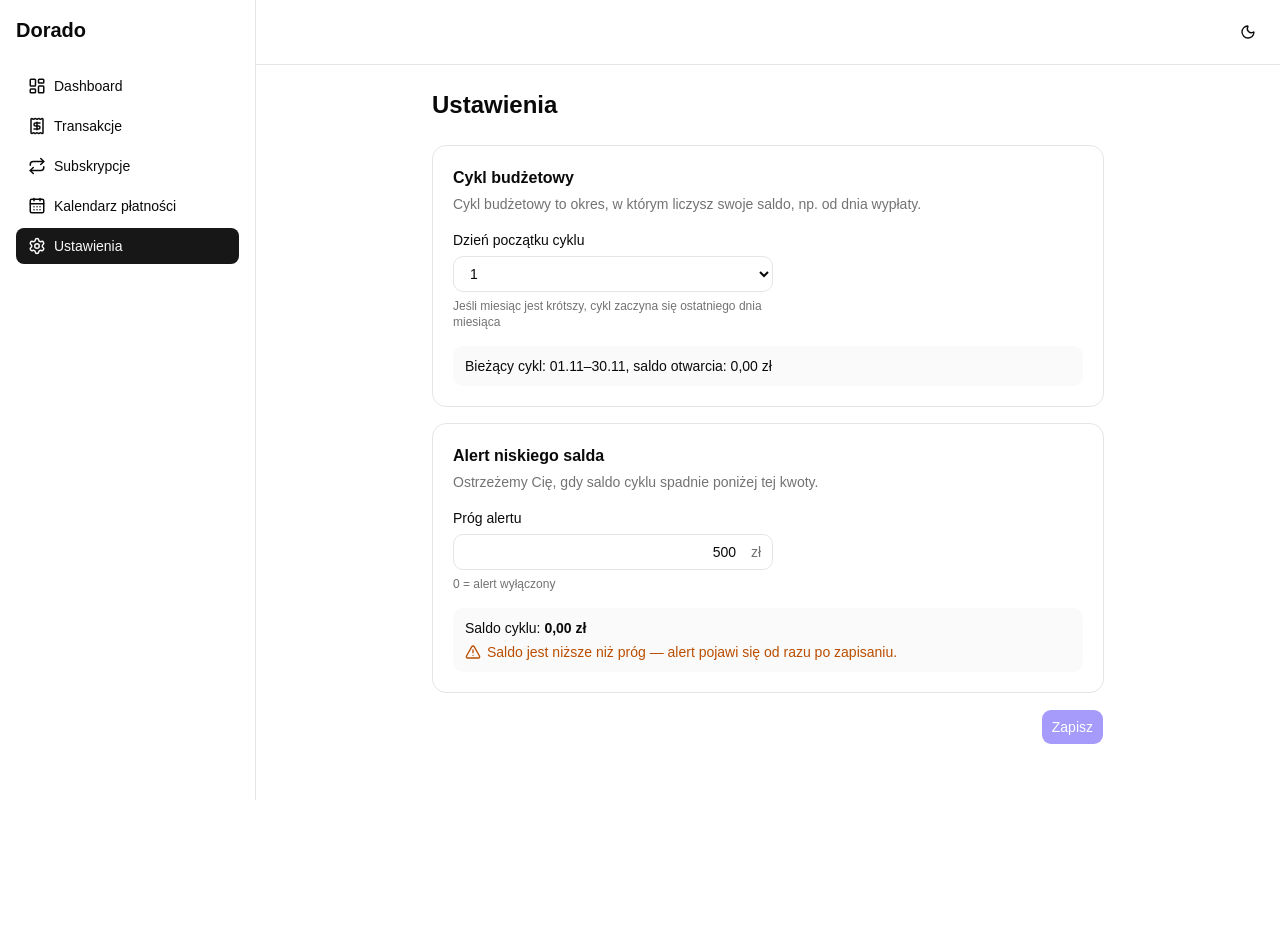
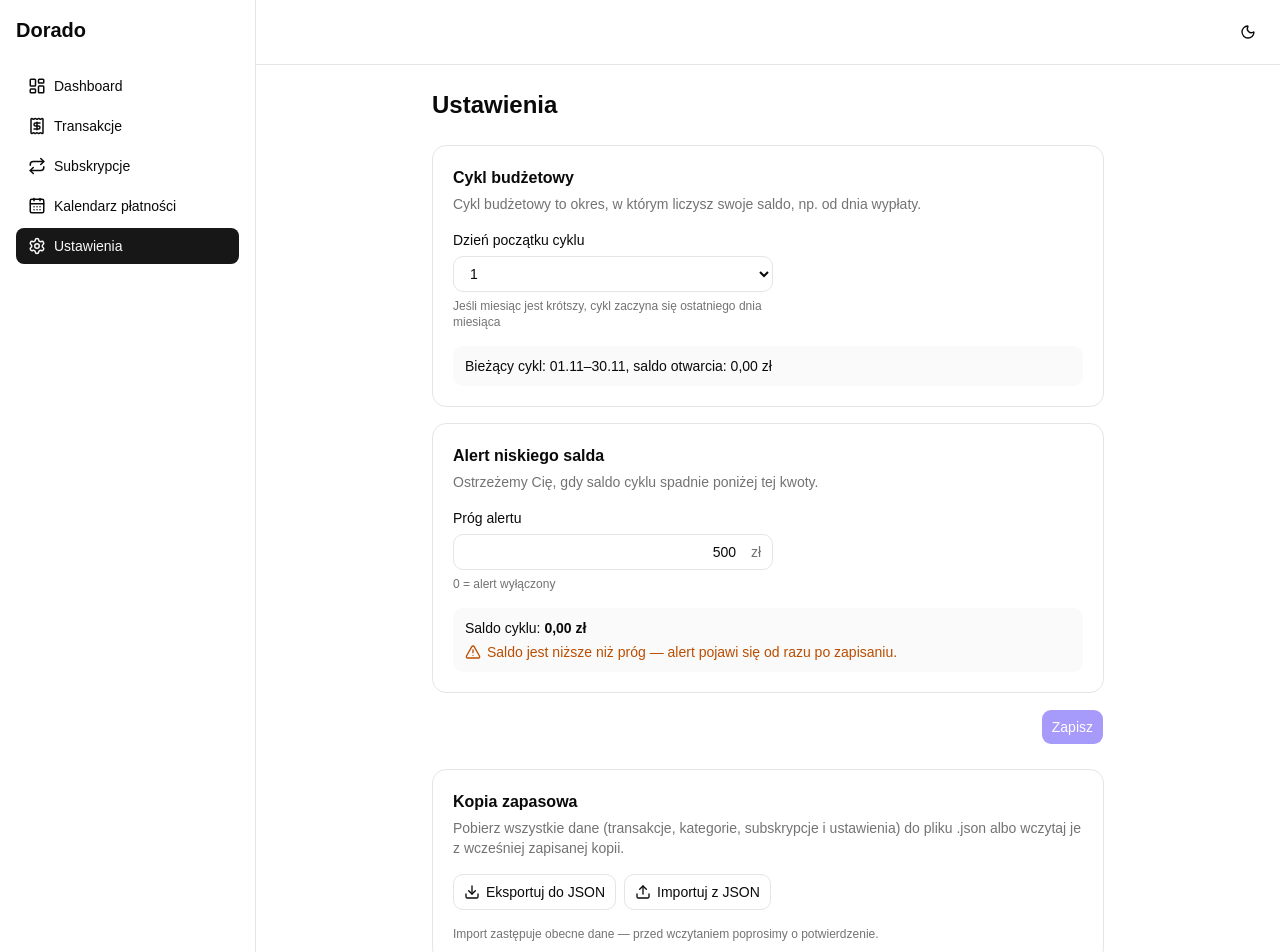
Before and after one commit to DENI3401/Dorado, a React (Vite) app: page /settings in a window 1280 px wide. Shown: the top 952 px of the page. Before the commit the page ends 800 px from the top, so only its background shows below. Built offline with nearby package versions, Linux system fonts and the light colour scheme.

Commit message:
add backup section with JSON export and import

```diff
--- /dev/null
+++ b/src/components/settings/BackupSection.tsx
@@ -0,0 +1,126 @@
+import { useRef, type ChangeEvent } from "react";
+import { Download, TriangleAlert, Upload, X } from "lucide-react";
+import { toast } from "sonner";
+import { Button } from "@/components/ui/button";
+import {
+  BACKUP_DESCRIPTIONS,
+  BACKUP_TITLES,
+  exportErrorMessage,
+  exportedMessage,
+  importedMessage,
+  invalidBackupTitle,
+  restoredBeforeImportMessage,
+  useBackup,
+} from "@/features/backup";
+import { ConfirmImportDialog } from "./ConfirmImportDialog";
+import { SettingsSection } from "./SettingsSection";
+
+/** Ile szczegółowych problemów pokazać pod komunikatem o odrzuconym pliku. */
+const MAX_DETAILS = 5;
+
+/** Sekcja „Kopia zapasowa” w ustawieniach: eksport i import całego stanu do / z pliku JSON (F14). */
+export function BackupSection() {
+  const fileInputRef = useRef<HTMLInputElement>(null);
+
+  const backup = useBackup({
+    onExported: (fileName) => toast.success(exportedMessage(fileName)),
+    onExportFailed: () => toast.error(exportErrorMessage),
+    onRejected: (error) => toast.error(invalidBackupTitle, { description: error.message }),
+    onImported: (event) => {
+      toast.success(importedMessage(event.summary), {
+        duration: 10_000,
+        action: {
+          label: "Cofnij",
+          onClick: () => {
+            backup.undoImport(event);
+            toast(restoredBeforeImportMessage);
+          },
+        },
+      });
+    },
+  });
+  const { error } = backup;
+
+  const onFileChange = (event: ChangeEvent<HTMLInputElement>) => {
+    const file = event.target.files?.[0];
+    // Czyścimy pole, żeby ponowny wybór tego samego pliku (np. po poprawce) też zadziałał.
+    event.target.value = "";
+    if (file) void backup.selectFile(file);
+  };
+
+  const hiddenDetails = error ? Math.max(0, error.details.length - 1 - MAX_DETAILS) : 0;
+
+  return (
+    <SettingsSection title={BACKUP_TITLES.section} description={BACKUP_DESCRIPTIONS.section}>
+      <div className="flex flex-wrap gap-2">
+        <Button type="button" variant="outline" size="lg" onClick={backup.exportBackup}>
+          <Download aria-hidden="true" />
+          {BACKUP_TITLES.export}
+        </Button>
+        <Button
+          type="button"
+          variant="outline"
+          size="lg"
+          disabled={backup.reading}
+          onClick={() => fileInputRef.current?.click()}
+        >
+          <Upload aria-hidden="true" />
+          {BACKUP_TITLES.import}
+        </Button>
+        <input
+          ref={fileInputRef}
+          type="file"
+          accept="application/json,.json"
+          className="sr-only"
+          tabIndex={-1}
+          aria-hidden="true"
+          onChange={onFileChange}
+        />
+      </div>
+      <p className="text-xs text-muted-foreground">{BACKUP_DESCRIPTIONS.importHint}</p>
+
+      {error && (
+        <div
+          role="alert"
+          className="grid gap-1 rounded-lg border border-destructive/30 bg-destructive/5 px-3 py-2.5 text-sm"
+        >
+          <div className="flex items-start gap-2">
+            <TriangleAlert className="mt-0.5 size-4 shrink-0 text-destructive" aria-hidden="true" />
+            <div className="grid min-w-0 flex-1 gap-1">
+              <p className="font-medium text-destructive">
+                {invalidBackupTitle}: <span className="break-all">{error.fileName}</span>
+              </p>
+              <p>{error.message}</p>
+              {error.details.length > 1 && (
+                <ul className="list-disc pl-5 text-xs text-muted-foreground">
+                  {error.details.slice(1, 1 + MAX_DETAILS).map((detail, index) => (
+                    <li key={index}>{detail}</li>
+                  ))}
+                  {hiddenDetails > 0 && <li>…i {hiddenDetails} więcej</li>}
+                </ul>
+              )}
+            </div>
+            <Button
+              type="button"
+              variant="ghost"
+              size="icon-sm"
+              aria-label="Zamknij komunikat"
+              onClick={backup.clearError}
+            >
+              <X aria-hidden="true" />
+            </Button>
+          </div>
+        </div>
+      )}
+
+      <ConfirmImportDialog
+        open={backup.confirmOpen}
+        onOpenChange={(open) => {
+          if (!open) backup.cancelImport();
+        }}
+        pending={backup.pending}
+        onConfirm={backup.confirmImport}
+      />
+    </SettingsSection>
+  );
+}
--- /dev/null
+++ b/src/components/settings/ConfirmImportDialog.tsx
@@ -0,0 +1,41 @@
+import {
+  AlertDialog,
+  AlertDialogAction,
+  AlertDialogCancel,
+  AlertDialogContent,
+  AlertDialogDescription,
+  AlertDialogFooter,
+  AlertDialogHeader,
+  AlertDialogTitle,
+} from "@/components/ui/alert-dialog";
+import { confirmImportText, confirmImportTitle, type PendingImport } from "@/features/backup";
+
+interface ConfirmImportDialogProps {
+  open: boolean;
+  onOpenChange: (open: boolean) => void;
+  /** Zweryfikowana kopia czekająca na potwierdzenie; null, gdy nic nie czeka. */
+  pending: PendingImport | null;
+  onConfirm: () => void;
+}
+
+/** Potwierdzenie przed nadpisaniem danych kopią z pliku (F14). */
+export function ConfirmImportDialog({ open, onOpenChange, pending, onConfirm }: ConfirmImportDialogProps) {
+  return (
+    <AlertDialog open={open} onOpenChange={onOpenChange}>
+      <AlertDialogContent>
+        <AlertDialogHeader>
+          <AlertDialogTitle>{confirmImportTitle}</AlertDialogTitle>
+          <AlertDialogDescription>
+            {pending ? confirmImportText(pending.summary) : null}
+          </AlertDialogDescription>
+        </AlertDialogHeader>
+        <AlertDialogFooter>
+          <AlertDialogCancel>Anuluj</AlertDialogCancel>
+          <AlertDialogAction variant="destructive" onClick={onConfirm}>
+            Zastąp dane
+          </AlertDialogAction>
+        </AlertDialogFooter>
+      </AlertDialogContent>
+    </AlertDialog>
+  );
+}
--- a/src/pages/Settings.tsx
+++ b/src/pages/Settings.tsx
@@ -1,3 +1,4 @@
+import { BackupSection } from "@/components/settings/BackupSection";
 import { BudgetSettingsForm } from "@/components/settings/BudgetSettingsForm";
 import { SETTINGS_TITLES } from "@/features/settings";
 
@@ -8,7 +9,7 @@ export default function Settings() {
 
       <BudgetSettingsForm />
 
-      {/* F14: pod formularzem budżetu dojdzie <SettingsSection title="Kopia zapasowa"> z eksportem i importem JSON. */}
+      <BackupSection />
     </div>
   );
 }
```
